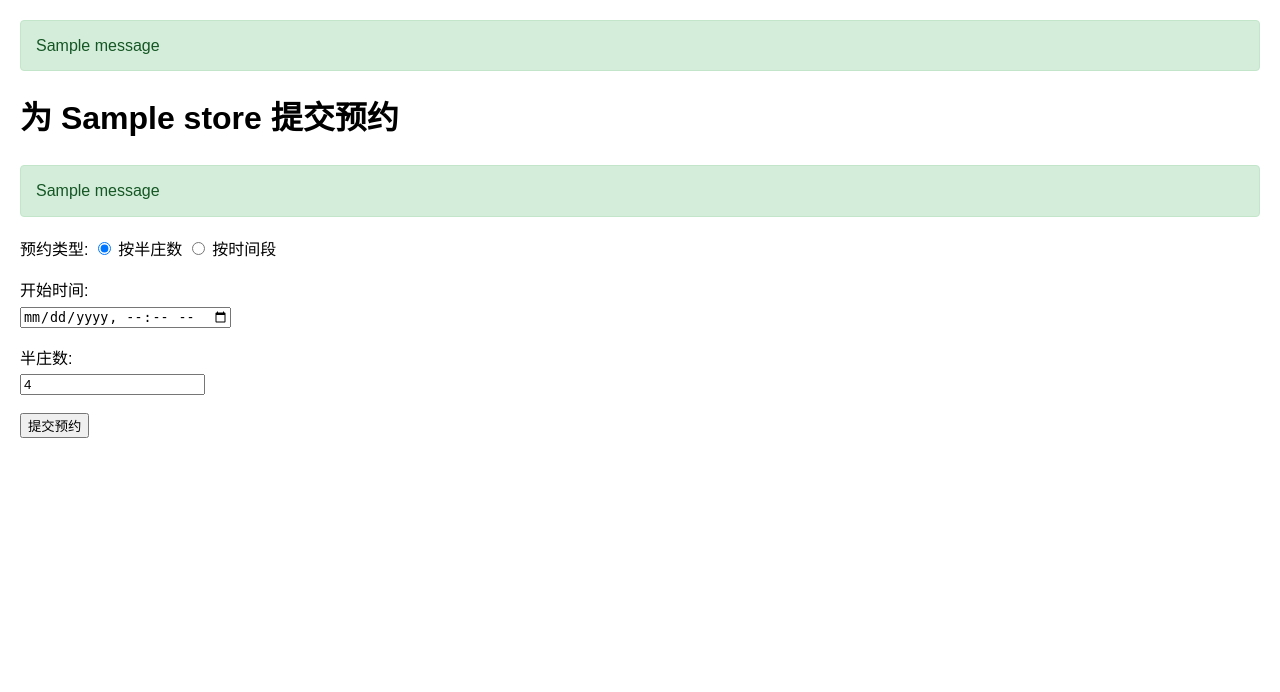
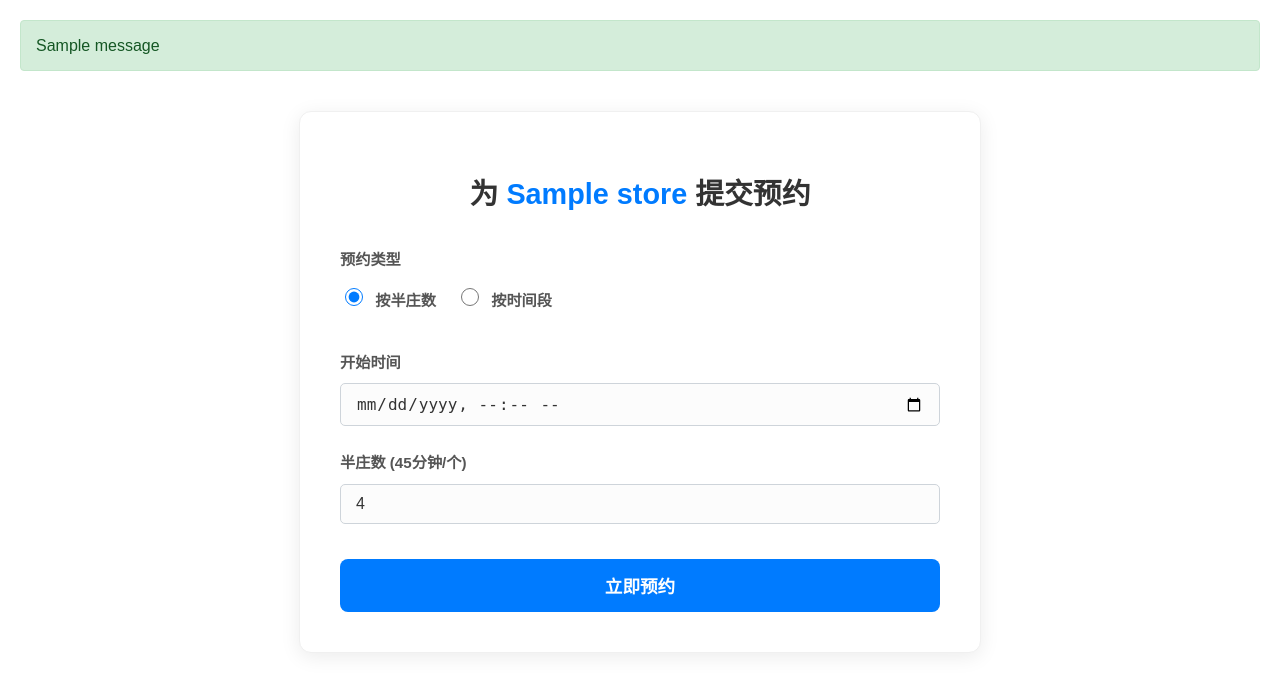
Before and after one commit to Persistentsteed/mahjong_booking_system, a Django app: page /book/create/1/ in a window 1280 px wide. Shown: the part 57-749 px from the top of the page. Run offline with Django 5.2, Linux system fonts and the light colour scheme; a user stored in the database is signed in; tables that the repository leaves empty hold one stand-in row (values such as "Sample post"); one stand-in notice (Sample message) is shown; parts of the project's set-up code (start-up, migrations or seed data) failed here and were passed over.

Commit message:
v1.3.2 修改为PostgreSQL 数据库 优化了预约界面

```diff
--- a/booking/templates/booking/create_booking.html
+++ b/booking/templates/booking/create_booking.html
@@ -1,103 +1,215 @@
 <!-- booking/templates/booking/create_booking.html -->
 {% extends 'booking/base.html' %}
+
 {% block title %}预约 - {{ store.name }}{% endblock %}
 
 {% block content %}
-    <h1>为 {{ store.name }} 提交预约</h1>
+<style>
+    /* 页面居中容器 */
+    .booking-container {
+        max-width: 600px;
+        margin: 40px auto;
+        background-color: #ffffff;
+        padding: 40px;
+        border-radius: 12px;
+        box-shadow: 0 4px 20px rgba(0, 0, 0, 0.08);
+        border: 1px solid #f0f0f0;
+    }
+
+    .booking-title {
+        text-align: center;
+        margin-bottom: 30px;
+        color: #333;
+        font-size: 1.8rem;
+        font-weight: 600;
+    }
+
+    .store-highlight {
+        color: #007bff;
+    }
+
+    /* 表单组间距 */
+    .form-group {
+        margin-bottom: 25px;
+    }
+
+    /* 标签样式 */
+    label {
+        display: block;
+        margin-bottom: 8px;
+        font-weight: 500;
+        color: #555;
+        font-size: 0.95rem;
+    }
+
+    /* 预约类型单选按钮组 */
+    .radio-group {
+        display: flex;
+        gap: 20px;
+        padding: 5px 0;
+    }
+    .radio-option {
+        display: flex;
+        align-items: center;
+        cursor: pointer;
+    }
+    .radio-option input[type="radio"] {
+        margin-right: 8px;
+        accent-color: #007bff;
+        width: 18px;
+        height: 18px;
+        cursor: pointer;
+    }
+
+    /* 输入框样式 */
+    input[type="datetime-local"],
+    input[type="number"] {
+        width: 100%;
+        padding: 12px 15px;
+        border: 1px solid #ddd;
+        border-radius: 8px;
+        font-size: 1rem;
+        color: #333;
+        transition: border-color 0.2s, box-shadow 0.2s;
+        box-sizing: border-box; /* 确保 padding 不会撑破宽度 */
+        background-color: #fcfcfc;
+    }
+
+    input[type="datetime-local"]:focus,
+    input[type="number"]:focus {
+        border-color: #007bff;
+        outline: none;
+        box-shadow: 0 0 0 3px rgba(0, 123, 255, 0.1);
+        background-color: #fff;
+    }
+
+    /* 提交按钮 */
+    .submit-btn {
+        width: 100%;
+        padding: 14px;
+        background-color: #007bff;
+        color: white;
+        border: none;
+        border-radius: 8px;
+        font-size: 1.1rem;
+        font-weight: 600;
+        cursor: pointer;
+        transition: background-color 0.2s, transform 0.1s;
+        margin-top: 10px;
+    }
+
+    .submit-btn:hover {
+        background-color: #0056b3;
+    }
+
+    .submit-btn:active {
+        transform: scale(0.99);
+    }
+
+    /* 错误提示 */
+    .error-msg {
+        background-color: #fff3cd;
+        color: #856404;
+        border: 1px solid #ffeeba;
+        padding: 15px;
+        border-radius: 8px;
+        margin-bottom: 20px;
+        font-size: 0.95rem;
+    }
+
+    /* 简单的入场动画 */
+    @keyframes fadeIn {
+        from { opacity: 0; transform: translateY(10px); }
+        to { opacity: 1; transform: translateY(0); }
+    }
+    .fade-in {
+        animation: fadeIn 0.4s ease-out;
+    }
+</style>
+
+<div class="booking-container fade-in">
+    <h1 class="booking-title">为 <span class="store-highlight">{{ store.name }}</span> 提交预约</h1>
 
     {% if messages %}
-        <ul class="messages">
         {% for message in messages %}
-                <li class="{{ message.tags }}">{{ message }}</li>
+            {% if message.tags == 'error' %}
+                <div class="error-msg">{{ message }}</div>
+            {% endif %}
         {% endfor %}
-        </ul>
     {% endif %}
 
     <form method="post" id="booking-form">
         {% csrf_token %}
-        <div>
-            <label>预约类型:</label>
-            <!-- 确保 radio 按钮的 name 属性是 booking_type -->
+
+        <div class="form-group">
+            <label>预约类型</label>
+            <div class="radio-group">
+                <label class="radio-option" for="type_games">
                     <input type="radio" name="booking_type" value="GAMES" id="type_games" checked>
-            <label for="type_games">按半庄数</label>
+                    按半庄数
+                </label>
+                <label class="radio-option" for="type_duration">
                     <input type="radio" name="booking_type" value="DURATION" id="type_duration">
-            <label for="type_duration">按时间段</label>
+                    按时间段
+                </label>
+            </div>
         </div>
 
+        <!-- 按半庄数显示的字段 -->
         <div id="games_fields">
-            <p>
-                <label for="start_time_games">开始时间:</label><br>
-                <!-- GAMES 类型下的开始时间输入框，name 属性清晰 -->
+            <div class="form-group">
+                <label for="start_time_games">开始时间</label>
                 <input type="datetime-local" id="start_time_games" name="start_time_games" required>
-            </p>
-            <p>
-                <label for="num_games">半庄数:</label><br>
-                <input type="number" id="num_games" name="num_games" value="4" min="0" required>
-            </p>
+            </div>
+            <div class="form-group">
+                <label for="num_games">半庄数 (45分钟/个)</label>
+                <input type="number" id="num_games" name="num_games" value="4" min="1">
+            </div>
         </div>
 
+        <!-- 按时间段显示的字段 -->
         <div id="duration_fields" style="display:none;">
-            <p>
-                <label for="start_time_duration">开始时间:</label><br>
-                <!-- DURATION 类型下的开始时间输入框，name 属性清晰 -->
+            <div class="form-group">
+                <label for="start_time_duration">开始时间</label>
                 <input type="datetime-local" id="start_time_duration" name="start_time_duration">
-            </p>
-            <p>
-                <label for="end_time_duration">结束时间:</label><br>
-                <!-- DURATION 类型下的结束时间输入框，name 属性清晰 -->
+            </div>
+            <div class="form-group">
+                <label for="end_time_duration">结束时间</label>
                 <input type="datetime-local" id="end_time_duration" name="end_time_duration">
-            </p>
             </div>
-        <button type="submit">提交预约</button>
+        </div>
+
+        <button type="submit" class="submit-btn">立即预约</button>
     </form>
+</div>
+
 <script>
   const form = document.getElementById('booking-form');
   const gamesFields = document.getElementById('games_fields');
   const durationFields = document.getElementById('duration_fields');
 
-      // 获取所有的输入框元素
+  // 必须的 inputs，用于动态设置 required 属性，防止表单验证错误
   const gamesStartInput = document.getElementById('start_time_games');
-      const gamesNumInput = document.getElementById('num_games');
   const durationStartInput = document.getElementById('start_time_duration');
-      const durationEndInput = document.getElementById('end_time_duration'); // 修正 ID 和 name
-
-      // 页面加载时根据默认选中状态设置
-      window.onload = function() {
-          if (document.getElementById('type_duration').checked) {
-              gamesFields.style.display = 'none';
-              durationFields.style.display = 'block';
-              // DURATION 模式下，设置 GAMES 字段非必须，DURATION 字段必须
-              gamesStartInput.required = false;
-              gamesNumInput.required = false;
-              durationStartInput.required = true;
-              durationEndInput.required = true;
-          } else { // GAMES 模式
-              gamesFields.style.display = 'block';
-              durationFields.style.display = 'none';
-              // GAMES 模式下，设置 GAMES 字段必须，DURATION 字段非必须
-              gamesStartInput.required = true;
-              gamesNumInput.required = true;
-              durationStartInput.required = false;
-              durationEndInput.required = false;
-          }
-      };
+  const durationEndInput = document.getElementById('end_time_duration');
 
   form.addEventListener('change', (e) => {
     if (e.target.name === 'booking_type') {
       if (e.target.value === 'GAMES') {
         gamesFields.style.display = 'block';
         durationFields.style.display = 'none';
-            // 设置 required 属性
+
+        // 切换必填属性
         gamesStartInput.required = true;
-            gamesNumInput.required = true;
         durationStartInput.required = false;
         durationEndInput.required = false;
-          } else { // DURATION
+
+      } else {
         gamesFields.style.display = 'none';
         durationFields.style.display = 'block';
-            // 设置 required 属性
+
+        // 切换必填属性
         gamesStartInput.required = false;
-            gamesNumInput.required = false;
         durationStartInput.required = true;
         durationEndInput.required = true;
       }
```
Also changed, not shown: config/settings.py (+6 -2 lines). Lines whose indentation alone changed are shown as unchanged.
